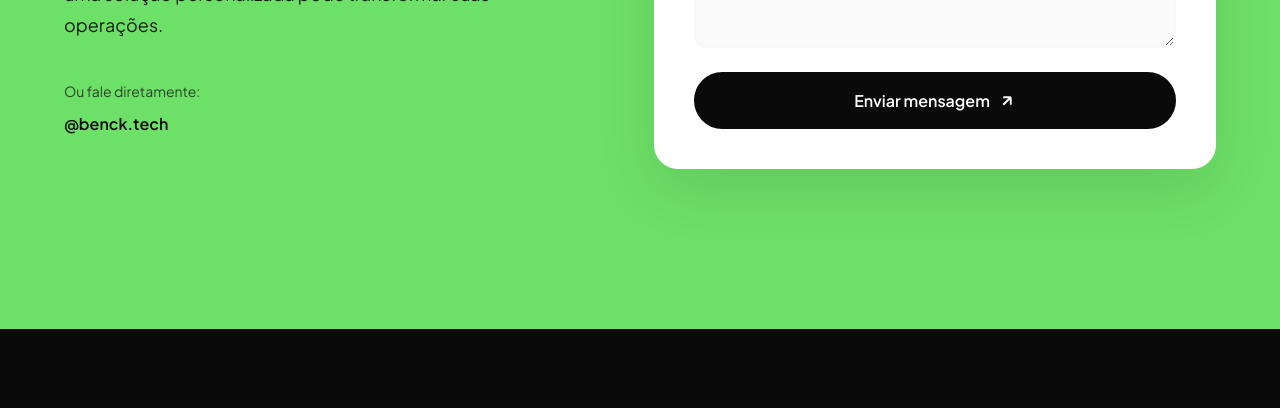
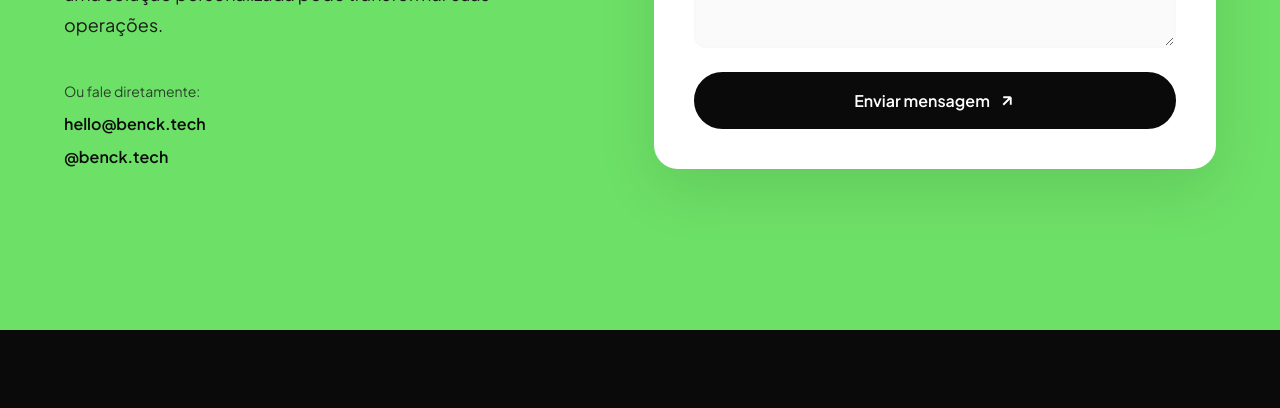
Before and after one commit to gdsveiga/benck, a plain HTML site: page index.html in a window 1280 px wide. Shown: the part 7413-7821 px from the top of the page. Drawn offline with Linux system fonts and the light colour scheme.

Commit message:
feat: adiciona hello@benck.tech como contato visível na seção CTA

```diff
--- a/index.html
+++ b/index.html
@@ -511,6 +511,7 @@
             </p>
             <div class="cta-social">
               <span>Ou fale diretamente:</span>
+              <a href="mailto:hello@benck.tech">hello@benck.tech</a>
               <a href="https://www.instagram.com/benck.tech/" target="_blank" rel="noopener">@benck.tech</a>
             </div>
           </div>
```
